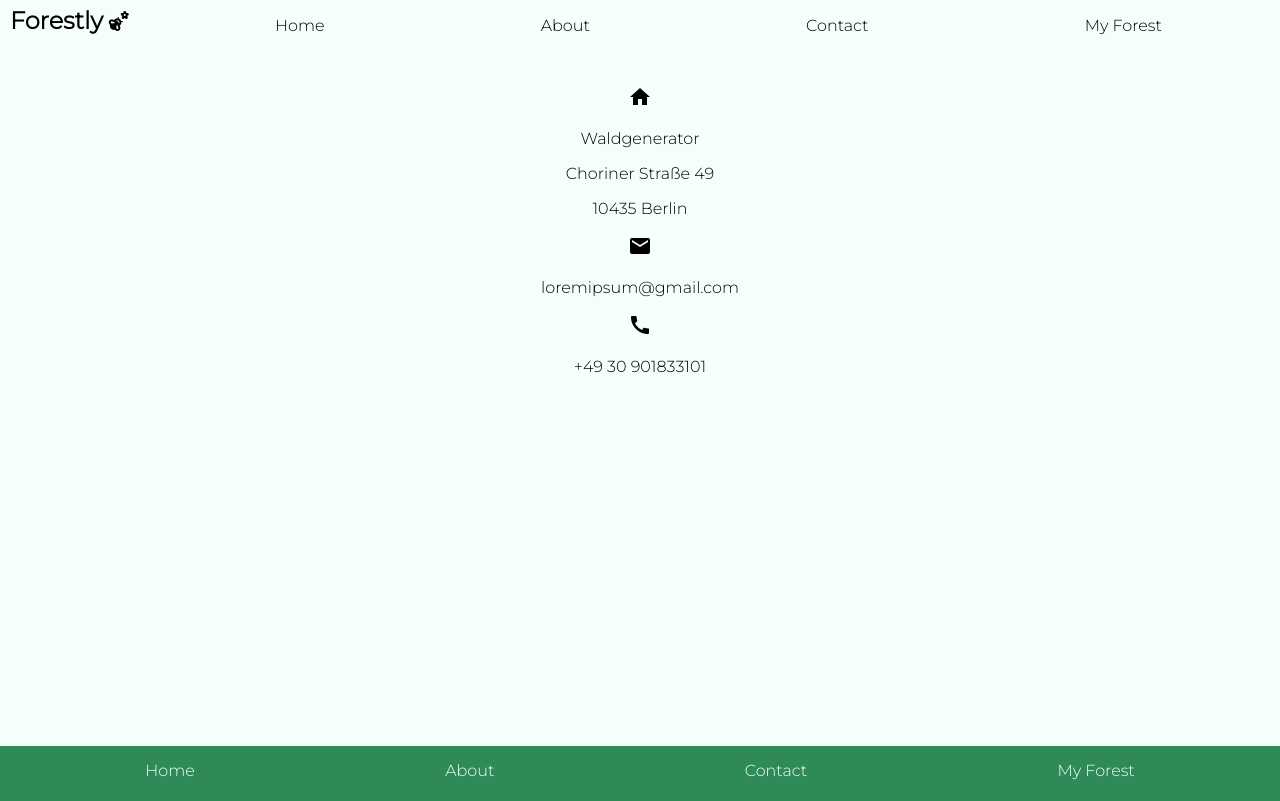
After one commit to x-link-x/forestly, a Flask app: page /contact in a window 1280 px wide. The commit adds this page. Run offline with Flask 2, Linux system fonts and the light colour scheme.

Commit message:
added contact page

```diff
--- a/static/style.css
+++ b/static/style.css
@@ -145,3 +145,11 @@ button {
     display: inline-block;
     font-size: 16px;
 }
+
+#about-content {
+    padding: 0px 100px 0px 100px;
+}
+
+#highlight {
+    font-weight: bold;
+}
--- /dev/null
+++ b/templates/contact.html
@@ -0,0 +1,23 @@
+{% extends 'base.html' %}
+{% block content %}
+
+<div>
+    <span class="material-icons">
+        home
+    </span>
+    <p>Waldgenerator</p>
+    <p>Choriner Straße 49</p>
+    <p>10435 Berlin</p>
+
+    <span class="material-icons">
+        email
+        </span>
+    <p>loremipsum@gmail.com</p>
+
+    <span class="material-icons">
+        call
+    </span>
+    <p>+49 30 901833101</p>
+</div>
+
+{% endblock content %}
```
Also changed, not shown: templates/about.html (+10 -1 lines).
